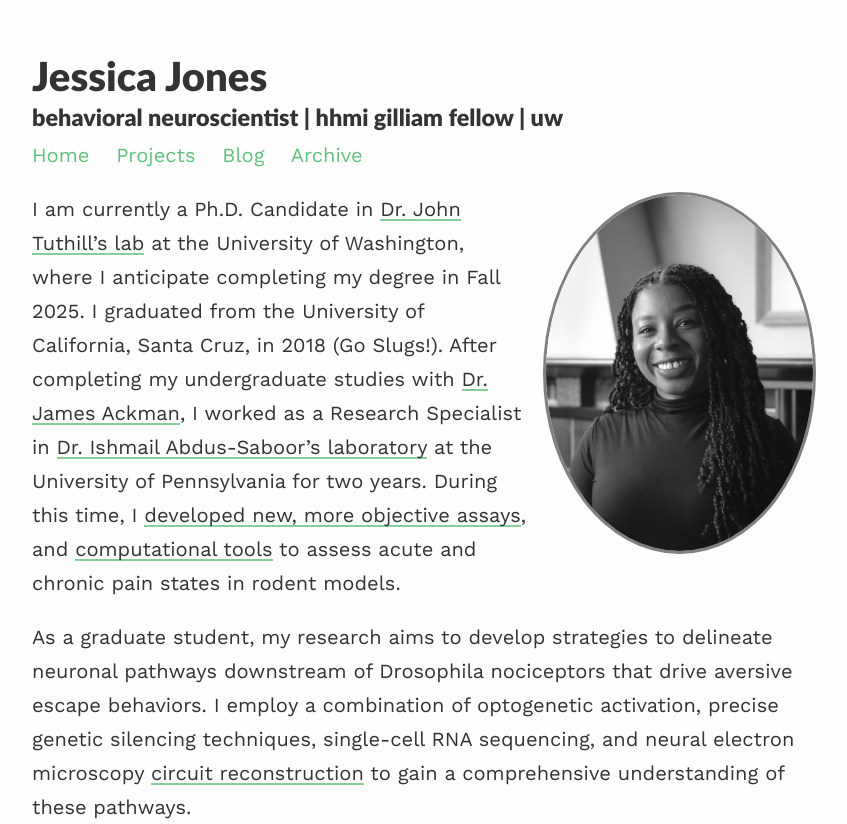
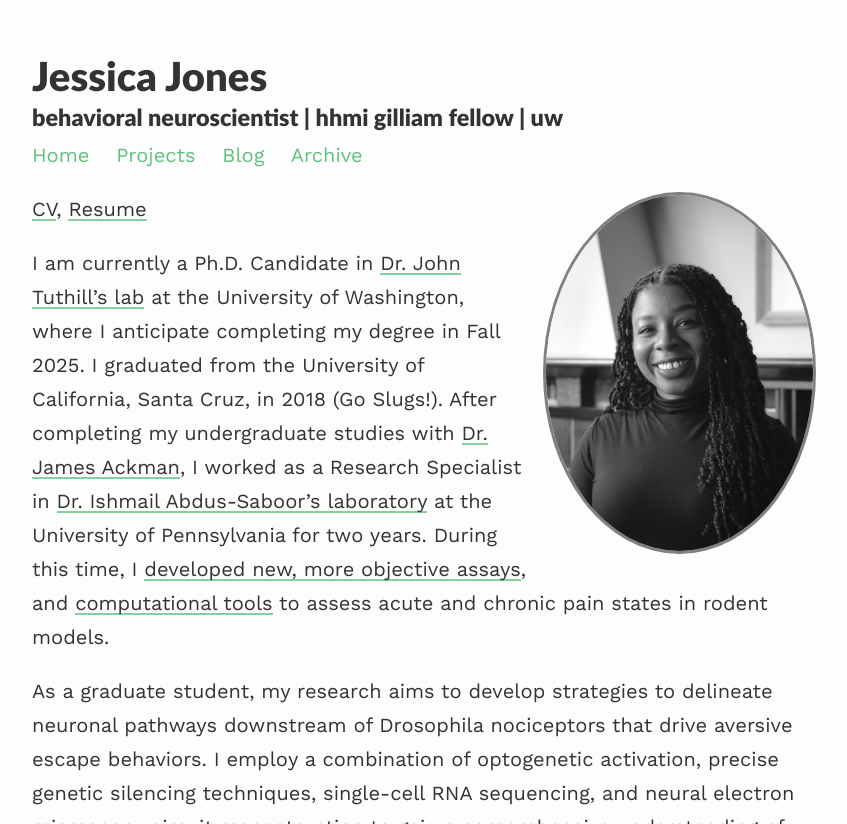
Before and after one commit to jesmjones/jesmjones.github.io, a Jekyll site: the page built from index.md, in a window 1280 px wide. Shown: the top 824 px of the page, without its empty margins (208-1055 px from the left). Built offline with Jekyll 4.4.1, drawn with Linux system fonts in a browser that asks for light colours; grey boxes are pictures that could not be loaded.

Commit message:
Update index.md

```diff
--- a/index.md
+++ b/index.md
@@ -6,6 +6,8 @@ profile:
   image: profile.png
 published: true
 ---
+
+[CV](https://github.com/user-attachments/files/18680510/CV.Jessica.Jones.2025.pdf), [Resume](https://github.com/user-attachments/files/18973487/Jessica_Jones_2025.pdf)
 
 I am currently a Ph.D. Candidate in [Dr. John Tuthill's lab](https://faculty.washington.edu/tuthill/){:target="_blank"} at the University of Washington, where I anticipate completing my degree in Fall 2025. I graduated from the University of California, Santa Cruz, in 2018 (Go Slugs!). After completing my undergraduate studies with [Dr. James Ackman](https://ackmanlab.com/about.html/){:target="_blank"}, I worked as a Research Specialist in [Dr. Ishmail Abdus-Saboor's laboratory](https://www.abdus-saboorlab.com/){:target="_blank"} at the University of Pennsylvania for two years. During this time, I [developed new, ](https://elifesciences.org/articles/57258){:target="_blank"}[more objective assays](https://www.sciencedirect.com/science/article/pii/S2211124719309076){:target="_blank"}, and [computational tools](https://www.science.org/doi/10.1126/sciadv.abk2425){:target="_blank"} to assess acute and chronic pain states in rodent models.
 
```
